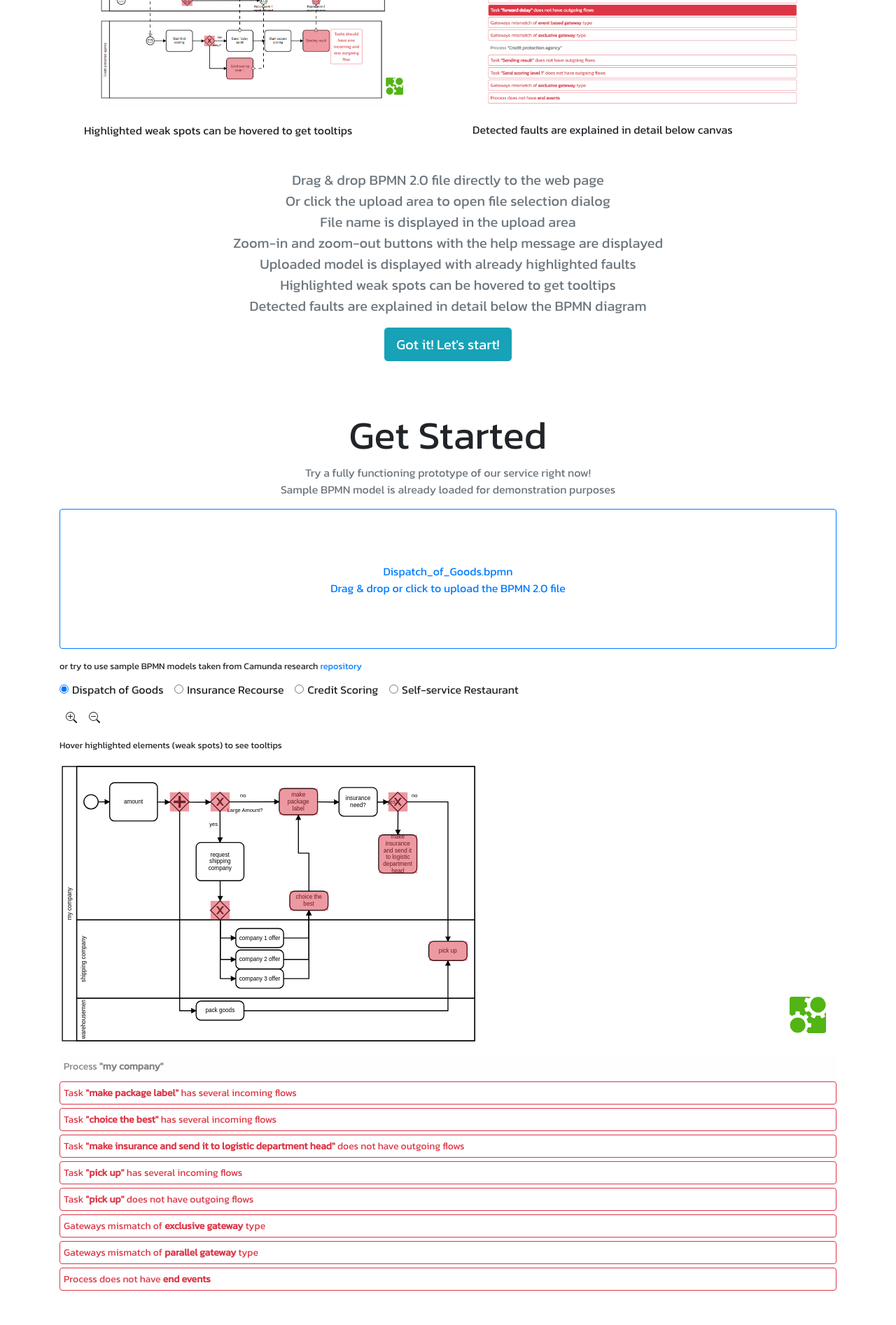
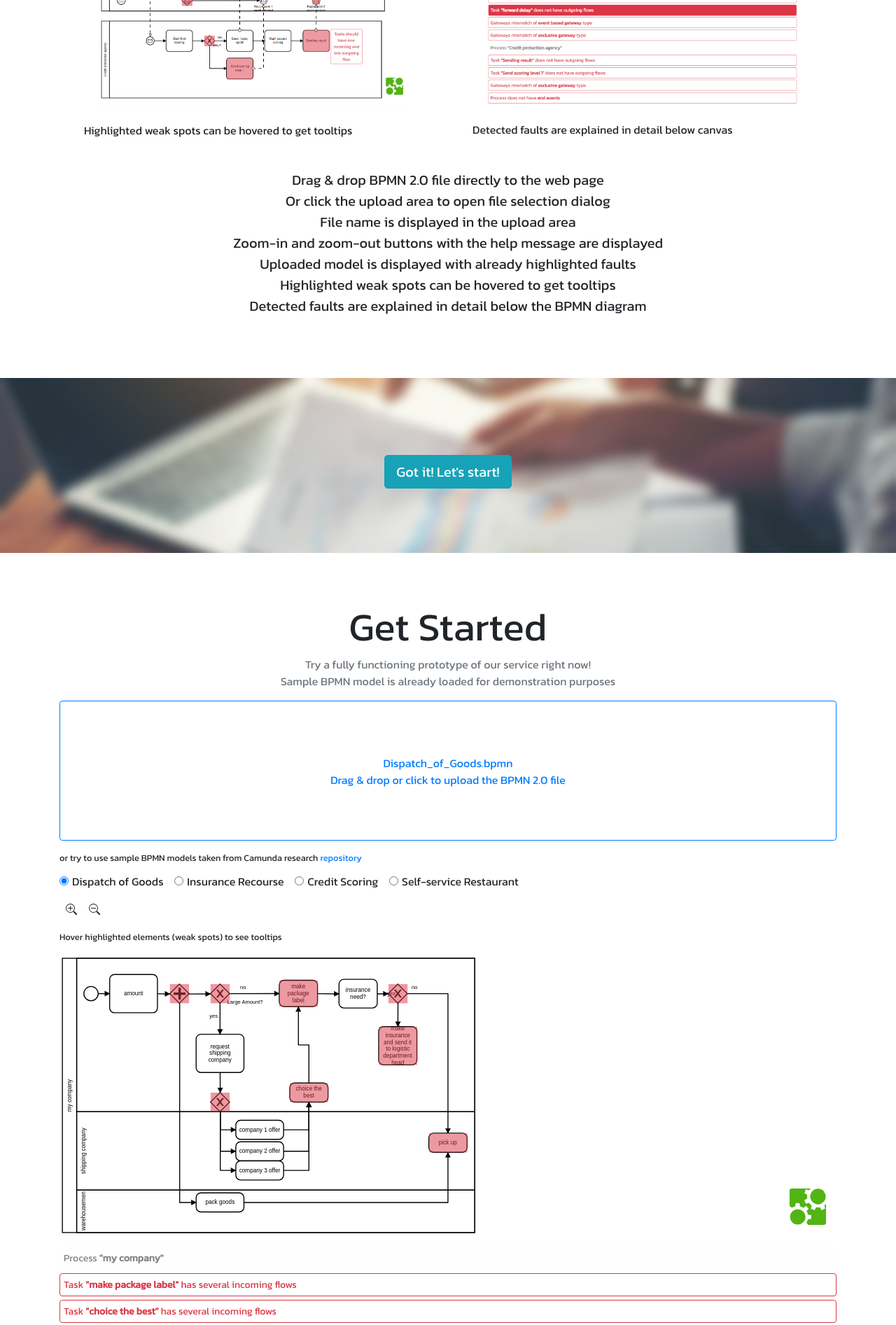
Before and after one commit to freebpmnquality/freebpmnquality.github.io, a PHP site: page / in a window 1280 px wide. Shown: the part 2461-4354 px from the top of the page at 70% size. Run offline with PHP 8.4, Linux system fonts and the light colour scheme.

Commit message:
Add and replace backgrounds.

```diff
--- a/css/js-bmpai.css
+++ b/css/js-bmpai.css
@@ -19,6 +19,16 @@ body {
     position: relative;
     padding-top: 260px;
     height: 400px;
+}
+
+#howtobanner {
+    background-image: url("/images/bg-3.jpg");
+    background-position: center;
+    background-repeat: no-repeat;
+    background-size: cover;
+    position: relative;
+    padding-top: 110px;
+    height: 250px;
 }
 
 #footer {
--- a/index.html
+++ b/index.html
@@ -144,8 +144,7 @@
                 </div>
             </div>
         </div>
-
-        <blockquote class="blockquote text-center text-muted">
+        <blockquote class="blockquote text-center">
             <p class="mb-0">Drag & drop BPMN 2.0 file directly to the web page</p>
             <p class="mb-0">Or click the upload area to open file selection dialog</p>
             <p class="mb-0">File name is displayed in the upload area</p>
@@ -154,10 +153,18 @@
             <p class="mb-0">Highlighted weak spots can be hovered to get tooltips</p>
             <p class="mb-0">Detected faults are explained in detail below the BPMN diagram</p>
         </blockquote>
+    </div>
+
+    <br>
+    <br>
+    <br>
+    <div id="howtobanner">
         <div class="text-center">
             <a href="#getstarted" class="btn btn-info btn-lg" tabindex="-1" role="button" aria-disabled="true" target="_blank">Got it! Let's start!</a>
         </div>
+    </div>
 
+    <div class="container">
         <span id="getstarted"></span>
         <br>
         <br>
```
Also changed, not shown: images/bg-3.jpg (added).
